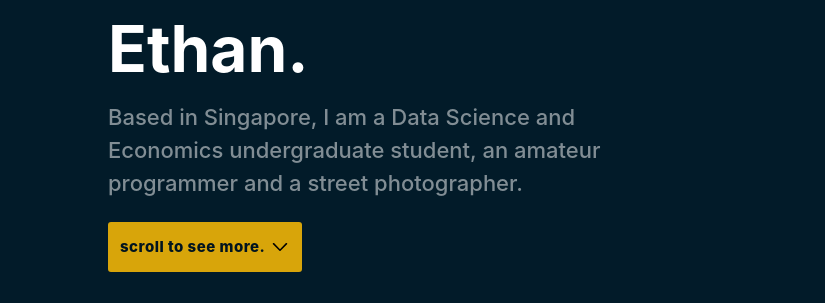
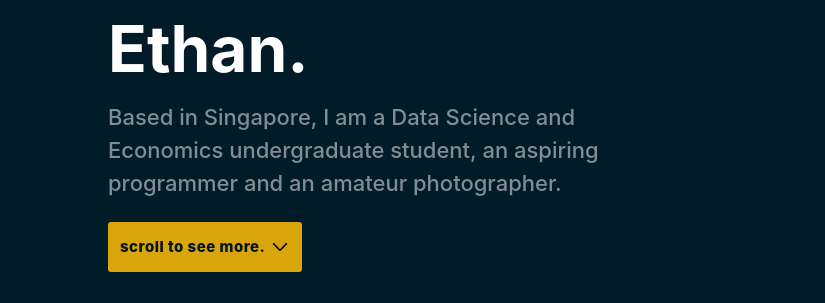
Before and after one commit to ethan-cyj/ethan-cyj.github.io, a plain HTML site: page index.html in a window 1280 px wide. Shown: the part 423-726 px from the top of the page, 0-825 px from the left. Drawn offline with Linux system fonts and the light colour scheme; grey boxes are pictures that could not be loaded.

Commit message:
Update index.html

```diff
--- a/index.html
+++ b/index.html
@@ -41,7 +41,7 @@
                 <div class="left-home">
                     <p>Hello, it's me</p>
                     <h1>Ethan.</h1>
-                    <p class="home-intro">Based in Singapore, I am a Data Science and Economics undergraduate student, an amateur programmer and a street photographer. </p>
+                    <p class="home-intro">Based in Singapore, I am a Data Science and Economics undergraduate student, an aspiring programmer and an amateur photographer. </p>
                     <a class="scroll-button-wrapper" href="#about">
                         <div class="scroll"> scroll to see more.</div>
                         <img class="scroll-icon" src="images/scroll-arrow.svg" > <!--to find legit icon-->
```
